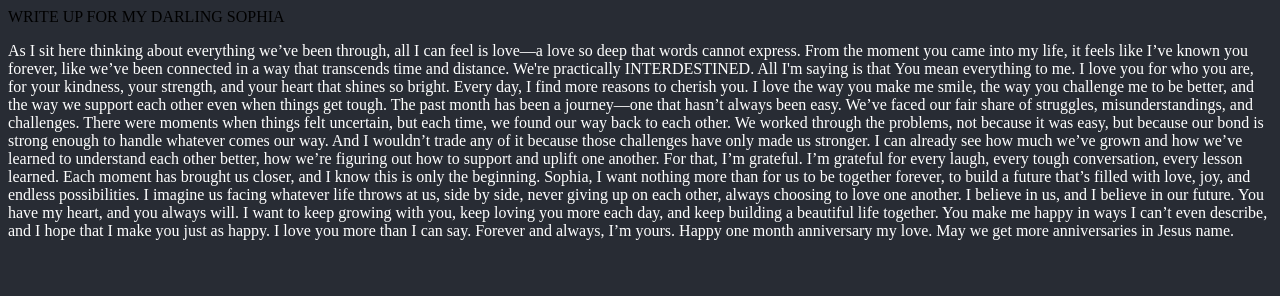
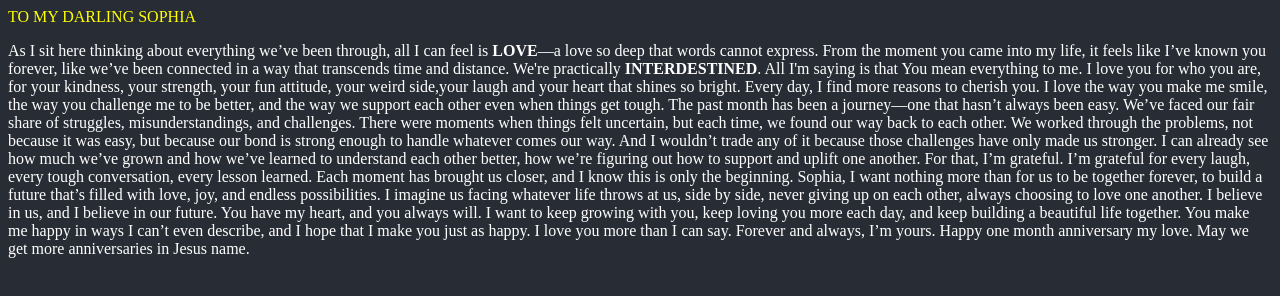
Before and after one commit to Ayanokojix2306/writeup, a plain HTML site: page index.html in a window 1280 px wide. Drawn offline with Linux system fonts and the light colour scheme.

Commit message:
Update index.html

```diff
--- a/index.html
+++ b/index.html
@@ -1,17 +1,17 @@
 <html>
 
 
-<head>
-WRITE UP FOR MY DARLING SOPHIA
-</head>
+<head> <font color="yellow">
+TO MY DARLING SOPHIA
+</font> </head>
 
   <body style="background-color: #282c34;">
     <!-- Page content goes here -->
 
 <p> <font color="white">
-As I sit here thinking about everything we’ve been through, all I can feel is love—a love so deep that words cannot express. From the moment you came into my life, it feels like I’ve known you forever, like we’ve been connected in a way that transcends time and distance. We're practically INTERDESTINED. All I'm saying is that You mean everything to me.
+As I sit here thinking about everything we’ve been through, all I can feel is <b>LOVE</b>—a love so deep that words cannot express. From the moment you came into my life, it feels like I’ve known you forever, like we’ve been connected in a way that transcends time and distance. We're practically <b>INTERDESTINED</b>. All I'm saying is that You mean everything to me.
 
-I love you for who you are, for your kindness, your strength, and your heart that shines so bright. Every day, I find more reasons to cherish you. I love the way you make me smile, the way you challenge me to be better, and the way we support each other even when things get tough.
+I love you for who you are, for your kindness, your strength, your fun attitude, your weird side,your laugh and your heart that shines so bright. Every day, I find more reasons to cherish you. I love the way you make me smile, the way you challenge me to be better, and the way we support each other even when things get tough.
 
 The past month has been a journey—one that hasn’t always been easy. We’ve faced our fair share of struggles, misunderstandings, and challenges. There were moments when things felt uncertain, but each time, we found our way back to each other. We worked through the problems, not because it was easy, but because our bond is strong enough to handle whatever comes our way. And I wouldn’t trade any of it because those challenges have only made us stronger.
 
```
